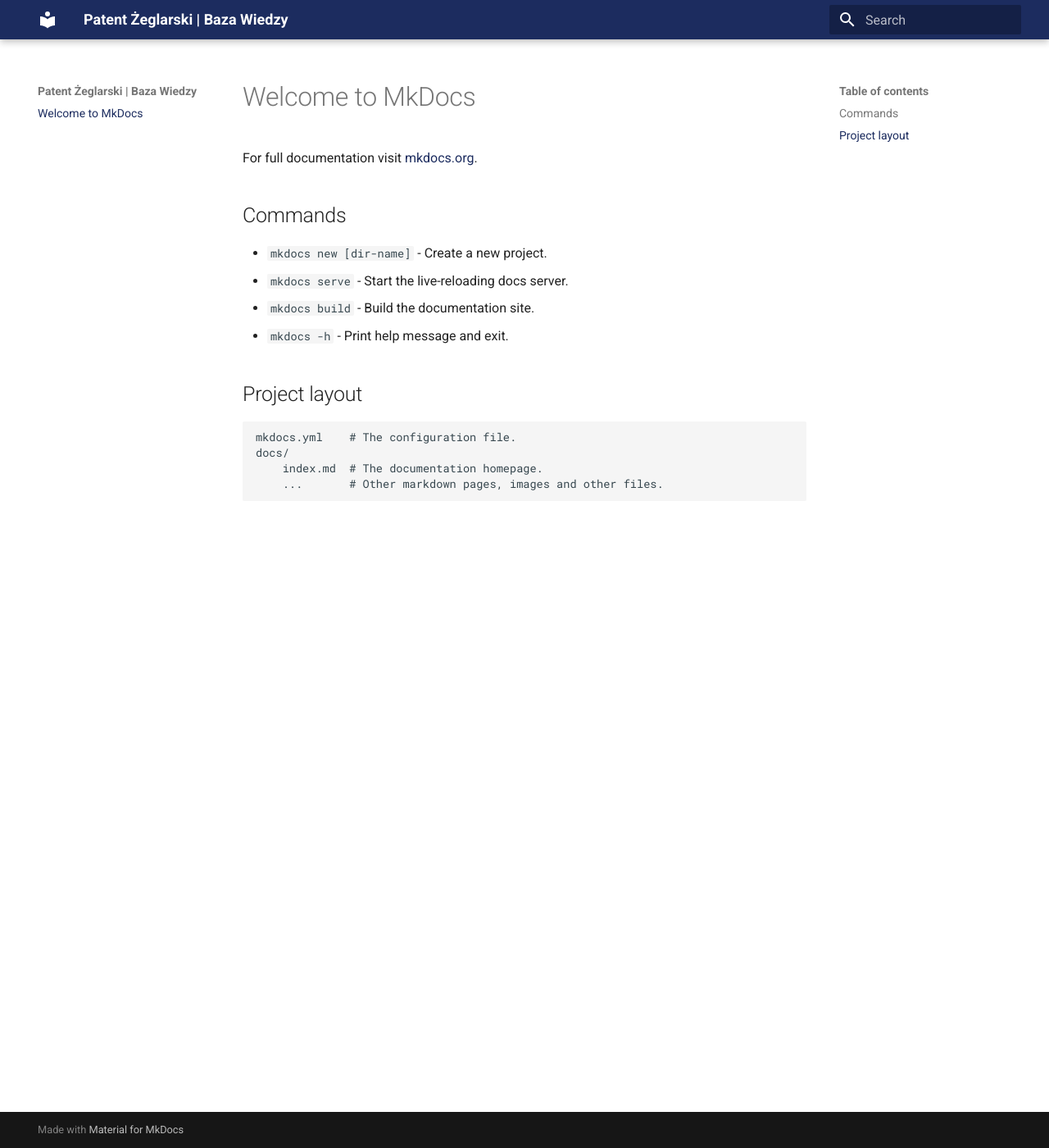
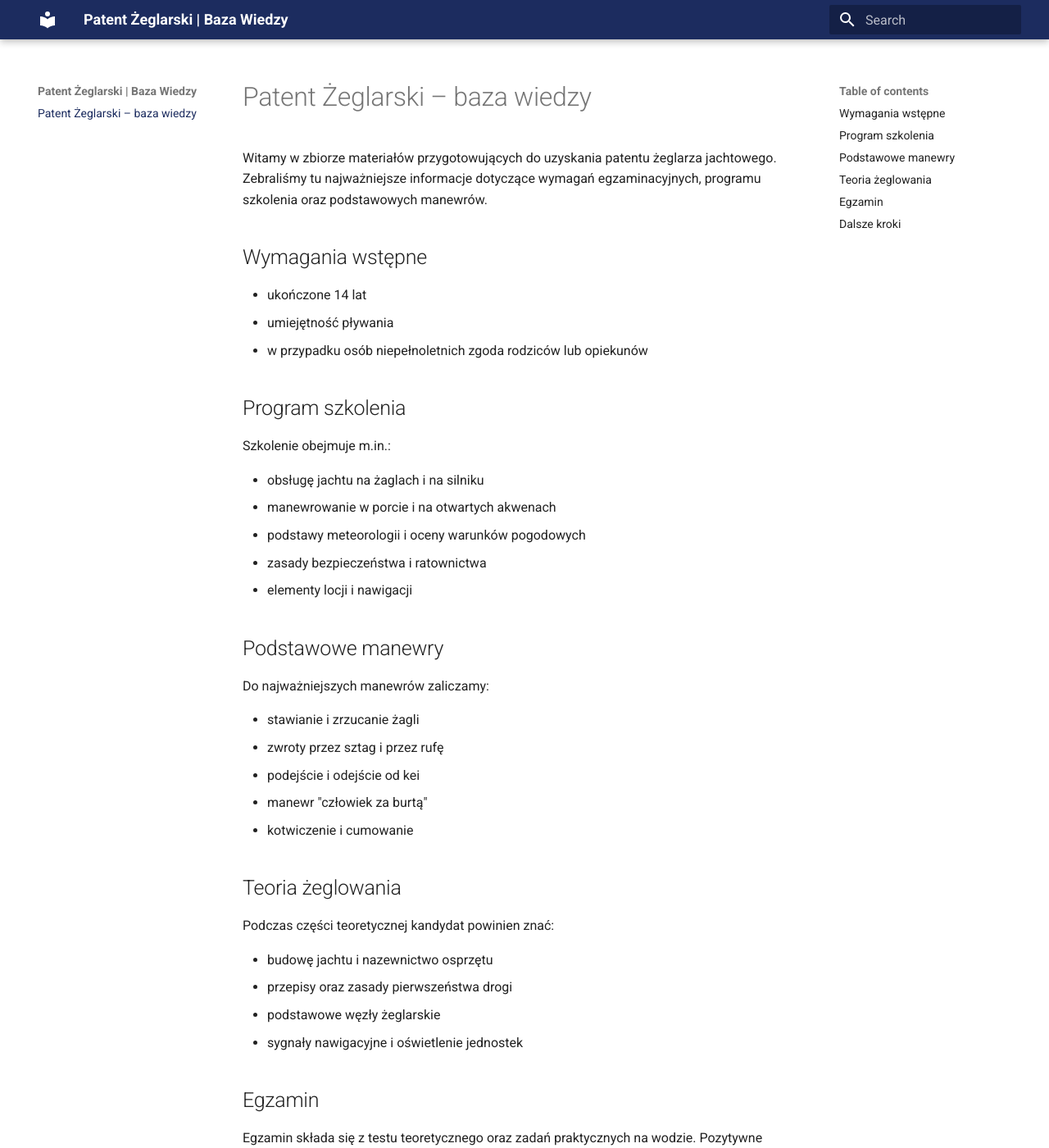
Before and after one commit to kocasp/patentzeglarski, an MkDocs documentation site: the page built from docs/index.md, in a window 1280 px wide and 1400 px high. Shown: the whole window at 82% size. Built offline with MkDocs 1.6.1 and Material for MkDocs 9.7.7, drawn with Linux system fonts in a browser that asks for light colours; some of the changed text lies outside the part shown.

Commit message:
Update docs to yacht sailor knowledge base (#1)

```diff
--- a/docs/index.md
+++ b/docs/index.md
@@ -1,17 +1,46 @@
-# Welcome to MkDocs
+# Patent Żeglarski – baza wiedzy
 
-For full documentation visit [mkdocs.org](https://www.mkdocs.org).
+Witamy w zbiorze materiałów przygotowujących do uzyskania patentu żeglarza jachtowego. Zebraliśmy tu najważniejsze informacje dotyczące wymagań egzaminacyjnych, programu szkolenia oraz podstawowych manewrów.
 
-## Commands
+## Wymagania wstępne
 
-* `mkdocs new [dir-name]` - Create a new project.
-* `mkdocs serve` - Start the live-reloading docs server.
-* `mkdocs build` - Build the documentation site.
-* `mkdocs -h` - Print help message and exit.
+- ukończone 14 lat
+- umiejętność pływania
+- w przypadku osób niepełnoletnich zgoda rodziców lub opiekunów
 
-## Project layout
+## Program szkolenia
 
-    mkdocs.yml    # The configuration file.
-    docs/
-        index.md  # The documentation homepage.
-        ...       # Other markdown pages, images and other files.
+Szkolenie obejmuje m.in.:
+
+- obsługę jachtu na żaglach i na silniku
+- manewrowanie w porcie i na otwartych akwenach
+- podstawy meteorologii i oceny warunków pogodowych
+- zasady bezpieczeństwa i ratownictwa
+- elementy locji i nawigacji
+
+## Podstawowe manewry
+
+Do najważniejszych manewrów zaliczamy:
+
+- stawianie i zrzucanie żagli
+- zwroty przez sztag i przez rufę
+- podejście i odejście od kei
+- manewr "człowiek za burtą"
+- kotwiczenie i cumowanie
+
+## Teoria żeglowania
+
+Podczas części teoretycznej kandydat powinien znać:
+
+- budowę jachtu i nazewnictwo osprzętu
+- przepisy oraz zasady pierwszeństwa drogi
+- podstawowe węzły żeglarskie
+- sygnały nawigacyjne i oświetlenie jednostek
+
+## Egzamin
+
+Egzamin składa się z testu teoretycznego oraz zadań praktycznych na wodzie. Pozytywne zaliczenie obu części umożliwia ubieganie się o patent żeglarza jachtowego w Polskim Związku Żeglarskim.
+
+## Dalsze kroki
+
+Po zdobyciu patentu możliwe jest dalsze podnoszenie kwalifikacji, np. poprzez szkolenie na stopień sternika morskiego.
```
Also changed, not shown: docs/style.css (line endings or trailing spaces), mkdocs.yml (line endings or trailing spaces).
